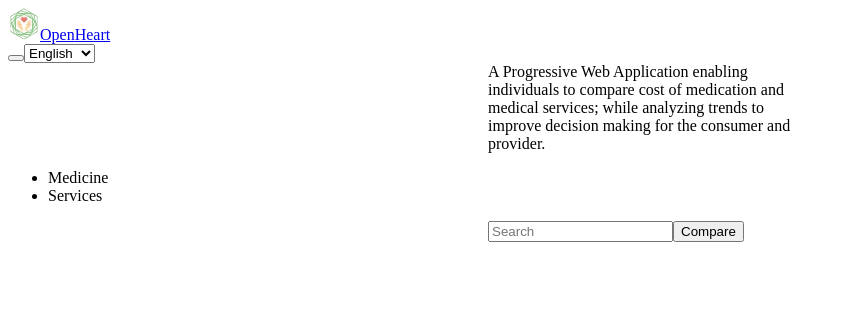
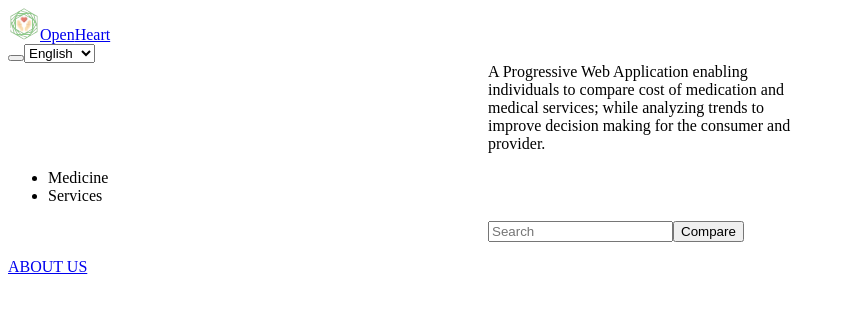
Before and after one commit to BigDataForSanDiego/team125, a Vue app in the folder frontend/: page /#/ in a window 1280 px wide. Shown: the top 310 px of the page, without its empty margins (0-845 px from the left). Built offline with nearby package versions, Linux system fonts and the light colour scheme.

Commit message:
Add contact info

```diff
--- a/frontend/src/views/HomeView.vue
+++ b/frontend/src/views/HomeView.vue
@@ -36,6 +36,18 @@
           </button>
         </div>
       </div>
+
+      <p class="text-center">
+        <a
+          class="btn"
+          href="https://github.com/BigDataForSanDiego/team125#2022-big-data-hackathon-proposal-form"
+          role="button"
+          >ABOUT US</a
+        >
+        <a class="btn" href="https://github.com/BigDataForSanDiego/team125" role="button">
+          <i class="bi bi-github"></i>
+        </a>
+      </p>
     </div>
   </div>
 </template>
```
